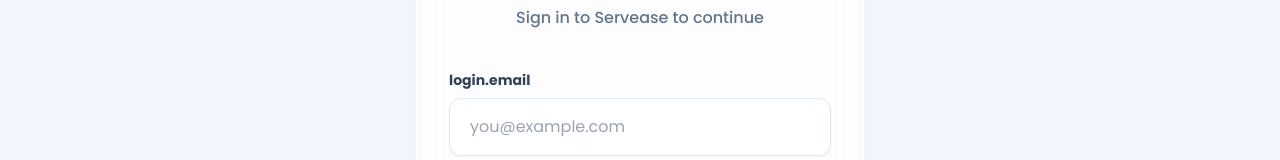
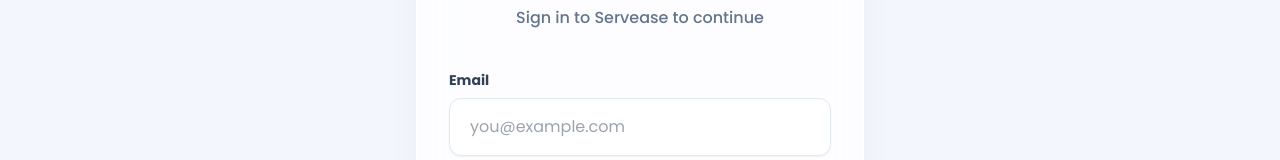
Before and after one commit to VaishnaviShinde30/Servease, a React (Vite) app: page /login in a window 1280 px wide. Shown: the part 336-496 px from the top of the page. Built offline with nearby package versions, Linux system fonts and the light colour scheme; no server answers.

Commit message:
Update login label to exactly Email

```diff
--- a/src/pages/Login.jsx
+++ b/src/pages/Login.jsx
@@ -50,7 +50,7 @@
 
       <form onSubmit={handleSubmit} className="space-y-5">
         <div>
-          <label className="block text-sm font-bold text-slate-700 mb-2">{t('login.email') || 'Username or Email'}</label>
+          <label className="block text-sm font-bold text-slate-700 mb-2">Email</label>
           <input
             type="email"
             required
```
